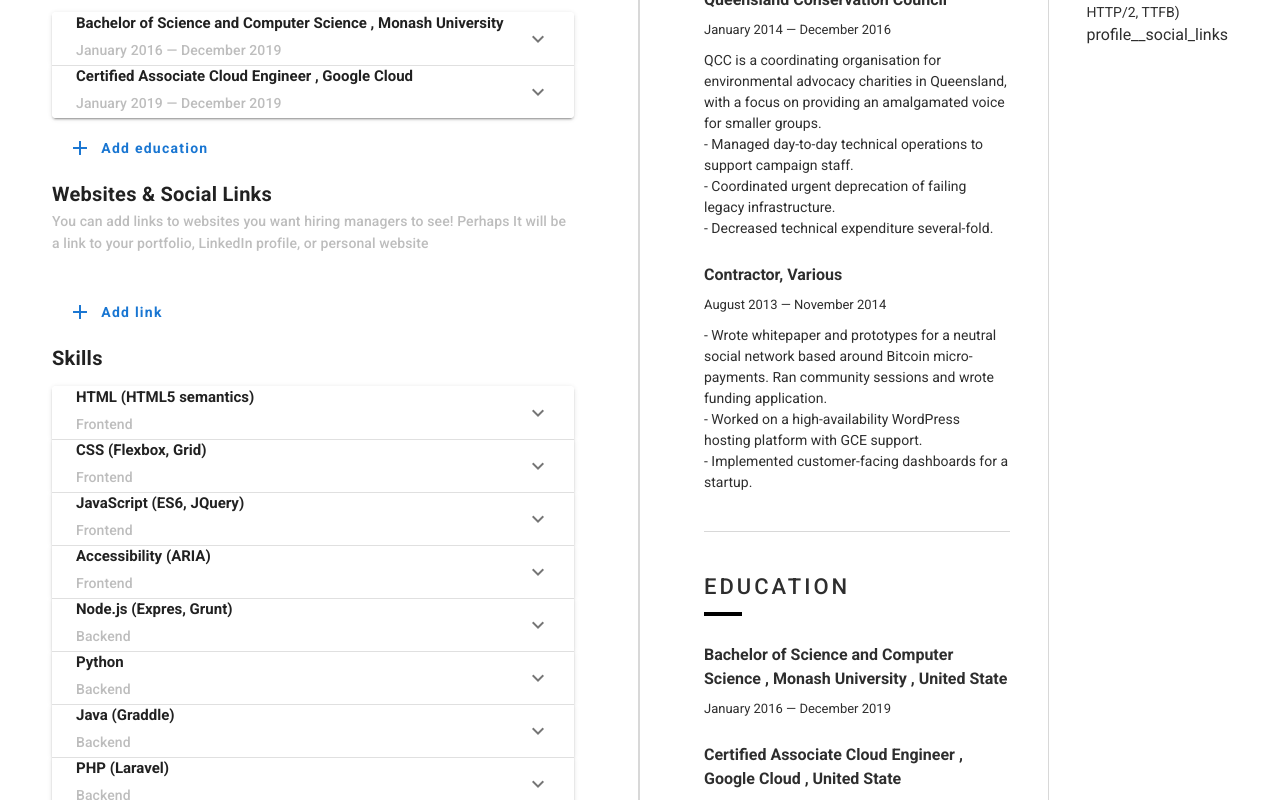
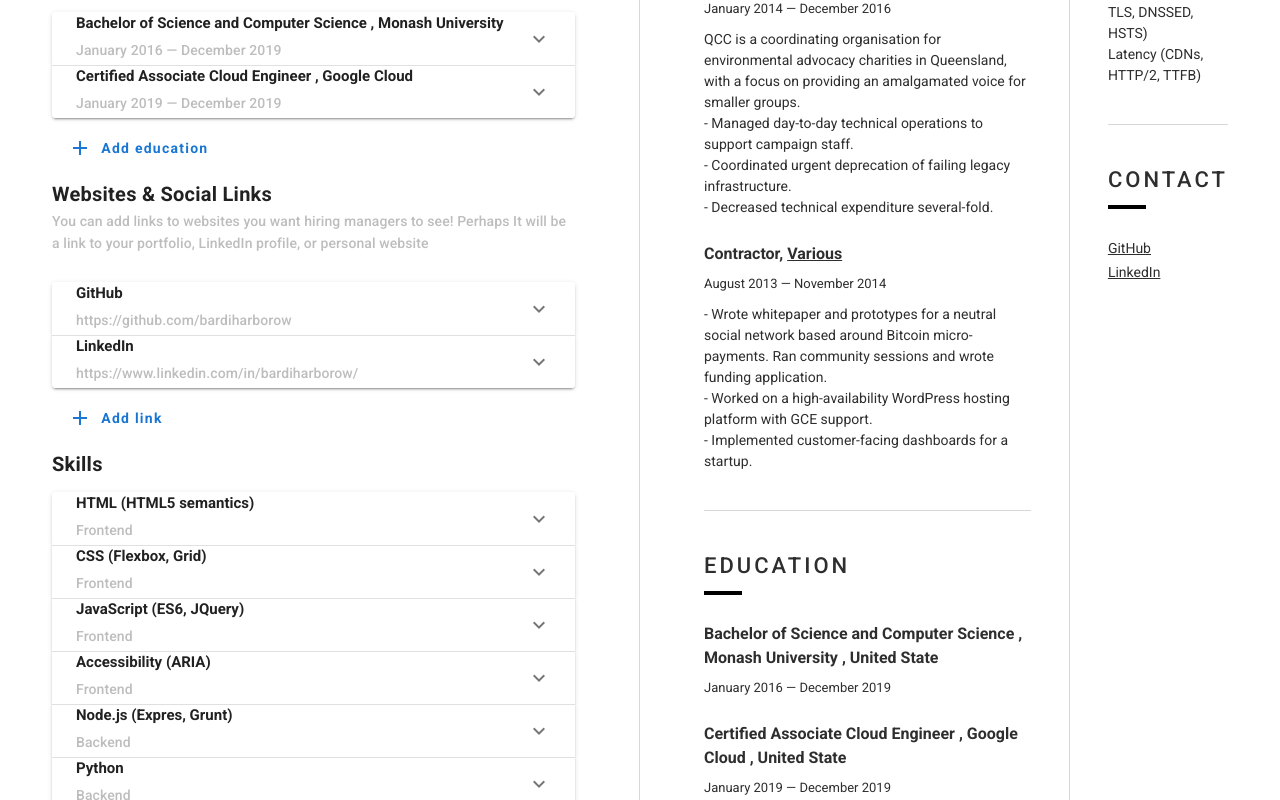
Before and after one commit to MauricioHernanCabrera/resume-generator, a Nuxt app: page / in a window 1280 px wide. Shown: the part 980-1780 px from the top of the page. Built offline with nearby package versions, Linux system fonts and the light colour scheme.

Commit message:
contact added

```diff
--- a/components/Preview.vue
+++ b/components/Preview.vue
@@ -19,12 +19,16 @@
       </div>
     </div>
 
+    <div class="divider"></div>
+
     <div class="profile__main">
       <div class="profile__pre">
         <div class="profile__about">
           <h2 class="profile__title">About</h2>
           <p class="profile__text">{{ profile.personalDetails.professionalSummary }}</p>
         </div>
+
+        <div class="divider divider--small"></div>
 
         <div class="profile__experience">
           <h3 class="profile__title">Experience</h3>
@@ -48,6 +52,8 @@
             </li>
           </ul>
         </div>
+
+        <div class="divider divider--small"></div>
 
         <div class="profile__education">
           <h3 class="profile__title">Education</h3>
@@ -78,6 +84,8 @@
         </div>
       </div>
 
+      <div class="divider divider--small divider--vertical"></div>
+
       <div class="profile__append">
         <div class="profile__skills">
           <h3 class="profile__title">Skills</h3>
@@ -96,7 +104,18 @@
             </li>
           </ul>
         </div>
-        <div class="profile__social_links">profile__social_links</div>
+
+        <div class="divider divider--small"></div>
+
+        <div class="profile__social_links">
+          <h3 class="profile__title">Contact</h3>
+
+          <ul class="list_contact">
+            <li class="list_contact__item" v-for="link in profile.links" :key="link.id">
+              <a :href="link.link" class="list_contact__link">{{ link.label }}</a>
+            </li>
+          </ul>
+        </div>
       </div>
     </div>
   </div>
@@ -198,10 +217,30 @@
     line-height: 21px;
   }
 
+  .divider {
+    width: 100%;
+    height: 2px;
+    background-color: $profile_divider_color;
+  }
+
+  .divider--vertical {
+    width: 2px;
+    height: 100%;
+  }
+
+  .divider--small {
+    &.divider:not(.divider--vertical) {
+      height: 1px;
+    }
+
+    &.divider--vertical {
+      width: 1px;
+    }
+  }
+
   .profile__header {
     display: flex;
     justify-content: space-between;
-    border-bottom: 2px solid $profile_divider_color;
     padding-bottom: 38px;
   }
 
@@ -232,45 +271,44 @@
     font-weight: 400;
     line-height: 24px;
     color: $profile_link_color;
-    text-decoration: none;
   }
 
   .profile__main {
     display: grid;
-    grid-template-columns: 3fr 1fr;
+    grid-template-columns: 3fr auto 1fr;
   }
 
   .profile__pre {
-    border-right: 1px solid $profile_divider_color;
     padding-right: 38px;
+  }
+
+  .profile__about {
     padding-top: 38px;
     padding-bottom: 38px;
   }
 
-  .profile__about {
-    border-bottom: 1px solid $profile_divider_color;
-    padding-bottom: 38px;
-  }
-
   .profile__experience {
-    border-bottom: 1px solid $profile_divider_color;
     padding-top: 38px;
     padding-bottom: 38px;
   }
 
   .profile__education {
     padding-top: 38px;
+    padding-bottom: 38px;
   }
 
   .profile__append {
-    padding-top: 38px;
     padding-left: 38px;
   }
 
   .profile__skills {
+    padding-top: 38px;
+    padding-bottom: 38px;
   }
 
   .profile__social_links {
+    padding-top: 38px;
+    padding-bottom: 38px;
   }
 
   .list_experience {
@@ -296,7 +334,6 @@
 
   .list_experience__link {
     color: $list_experience_link_color;
-    text-decoration: none;
   }
 
   .list_experience__date {
@@ -376,5 +413,22 @@
     font-size: 14px;
     line-height: 21px;
   }
+
+  // list_contact
+  .list_contact {
+    padding: 0;
+    margin: 0;
+    list-style: none;
+  }
+
+  .list_contact__item {
+  }
+
+  .list_contact__link {
+    font-size: 14px;
+    line-height: 21px;
+    font-weight: 400;
+    color: $profile_link_color;
+  }
 }
 </style>
--- a/const/profile.js
+++ b/const/profile.js
@@ -172,7 +172,18 @@
       category: 'Operations',
     },
   ],
-  links: [],
+  links: [
+    {
+      id: '1',
+      label: 'GitHub',
+      link: 'https://github.com/bardiharborow',
+    },
+    {
+      id: '2',
+      label: 'LinkedIn',
+      link: 'https://www.linkedin.com/in/bardiharborow/',
+    },
+  ],
 }
 
 export { DEFAULT_PROFILE, FAKE_PROFILE }
--- a/layouts/default.vue
+++ b/layouts/default.vue
@@ -8,6 +8,7 @@
           href="https://github.com/mauriciohernancabrera"
         >Mauricio Hernan Cabrera</a>
       </v-toolbar-title>
+
       <v-spacer></v-spacer>
 
       <v-btn
--- a/pages/index.vue
+++ b/pages/index.vue
@@ -38,6 +38,7 @@
 
   data() {
     return {
+      // form: DEFAULT_PROFILE,
       form: FAKE_PROFILE,
       loading: true,
     }
@@ -78,7 +79,7 @@
 }
 
 .home__col_form {
-  border-right: 2px solid $home_divider_color;
+  border-right: 1px solid $home_divider_color;
 }
 
 .home__col_preview {
```
